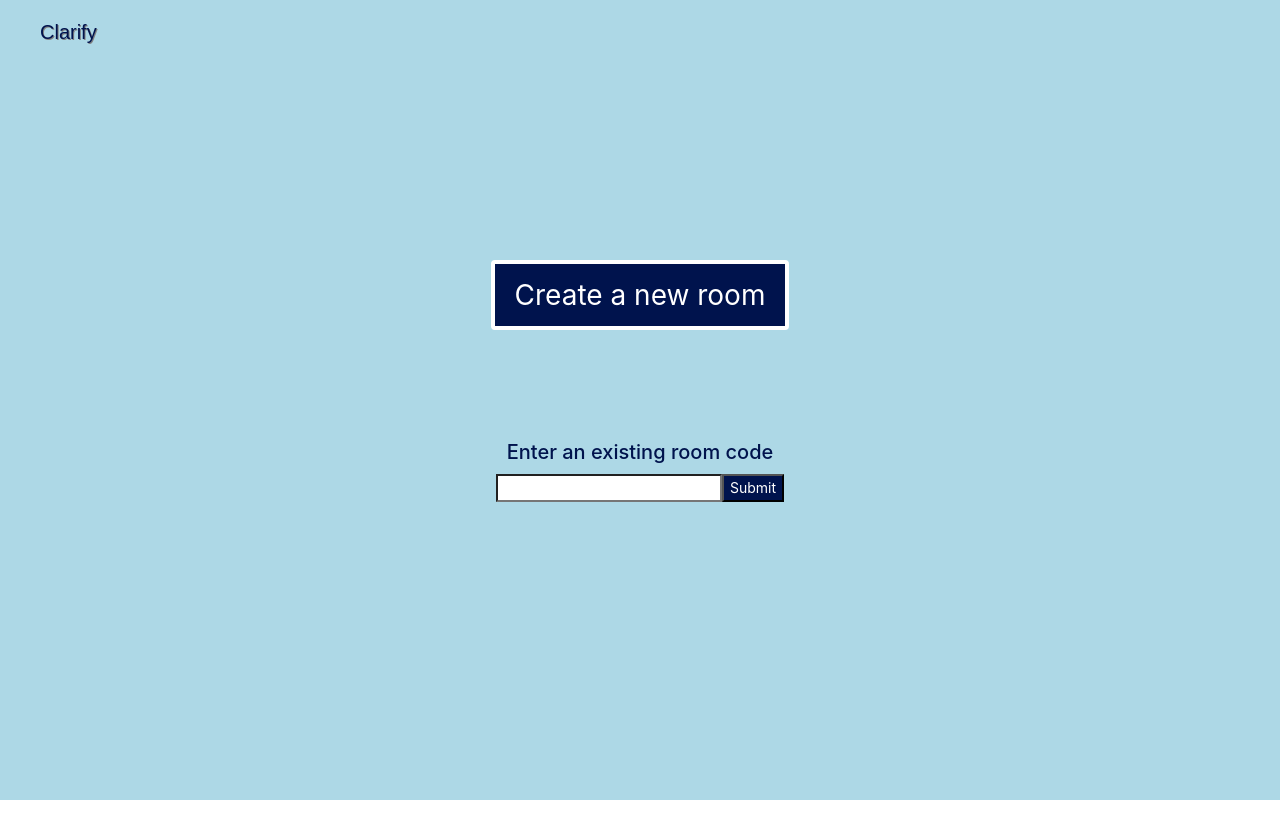
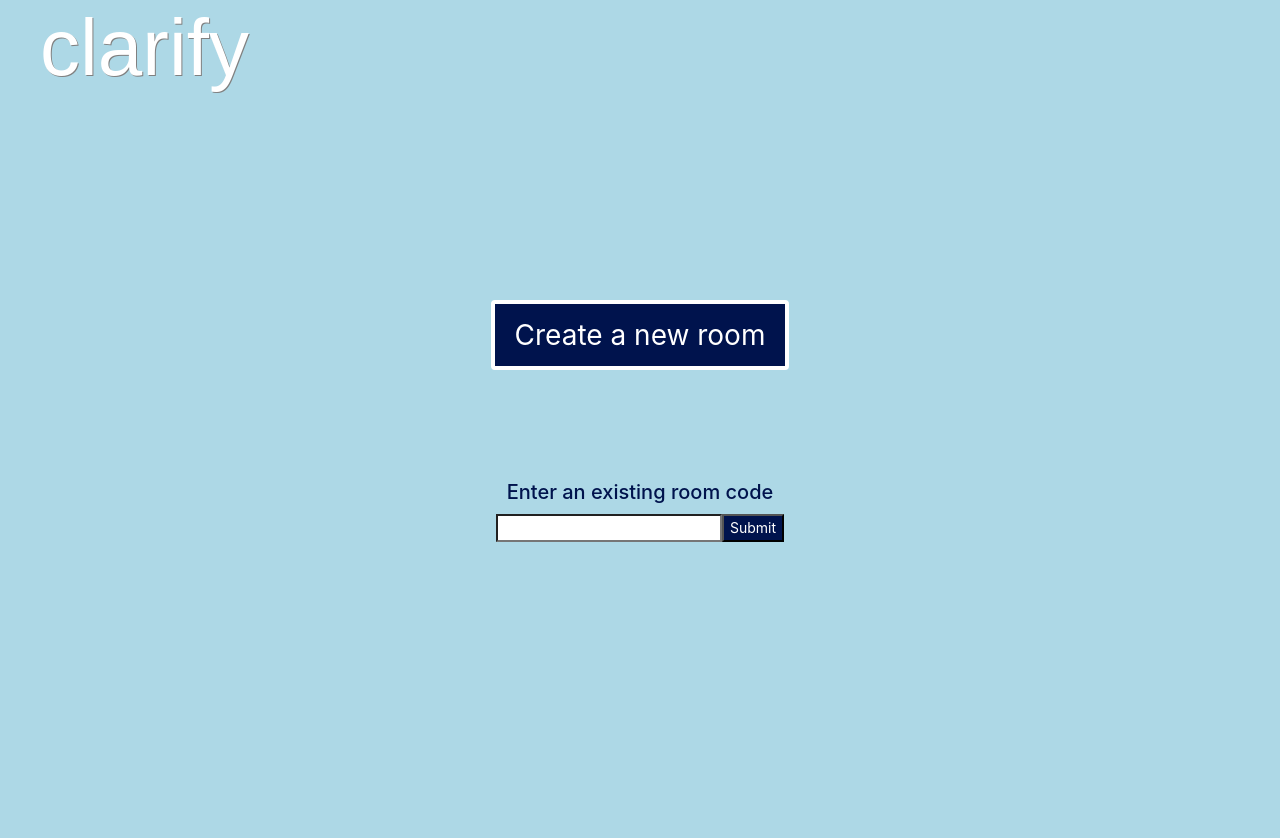
Before and after one commit to MLH-Fellowship/clarify, a React (Create React App) app: page / in a window 1280 px wide. Before the commit the page ends 800 px from the top, so only its background shows below. Built offline with nearby package versions, Linux system fonts and the light colour scheme; no server answers.

Commit message:
fixed header

```diff
--- a/src/components/Home.js
+++ b/src/components/Home.js
@@ -18,8 +18,8 @@ export default class Home extends React.Component {
 
     return (
       <Layout>
-        <Header id = 'title' style={{backgroundColor: 'lightblue', height:'10vh', fontFamily: 'sans-serif', fontSize:'20px'
-                        , color: '#00134d', paddingLeft: '40px', verticalAlign:'center'}}>Clarify</Header>
+        <Header id = 'title' style={{backgroundColor: 'lightblue', height:'15vh', paddingLeft: '40px', verticalAlign:'center'}}>
+        <h1 style={{ fontFamily:'sans-serif', fontSize: '80px', color: '#ffffff'}}>clarify</h1></Header>
         <Content id = 'content' style={{height: '90vh', backgroundColor: 'lightblue'}}>
               <div></div>
               <div className="create">
```
